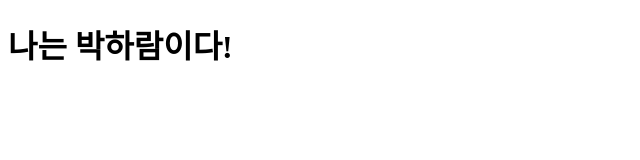
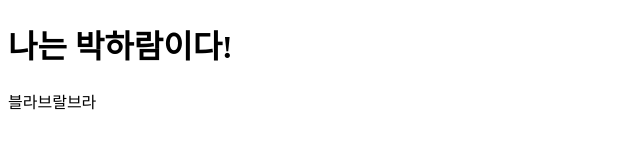
Before and after one commit to geezrams/gitstudy, a plain HTML site: page index.html in a window 1280 px wide. Shown: the whole page, without its empty margins (0-640 px from the left). Drawn offline with Linux system fonts and the light colour scheme.

Commit message:
update: index2

```diff
--- a/index.html
+++ b/index.html
@@ -8,5 +8,6 @@
 </head>
 <body>
     <h1>나는 박하람이다!</h1>
+    블라브랄브라
 </body>
 </html>
```
